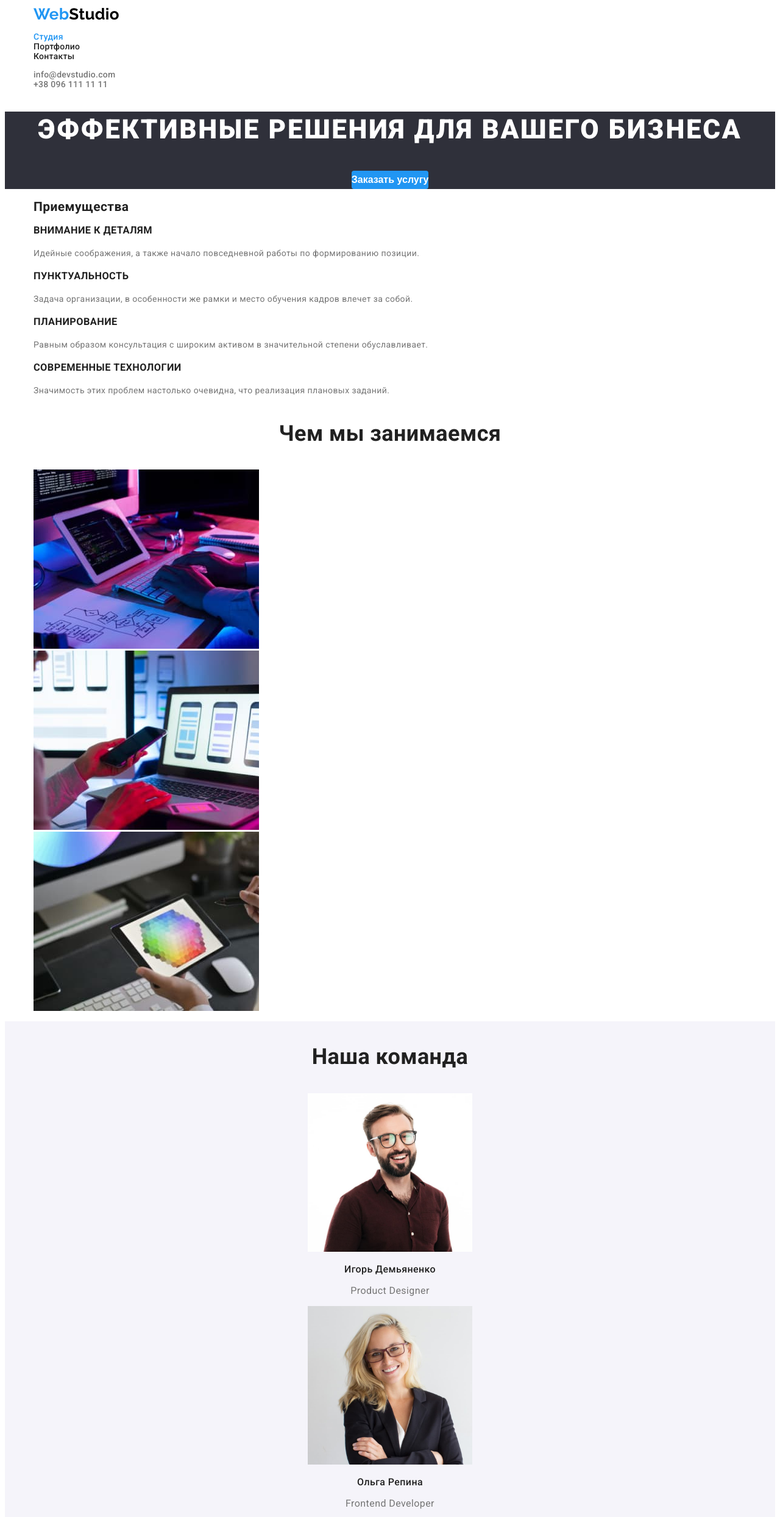
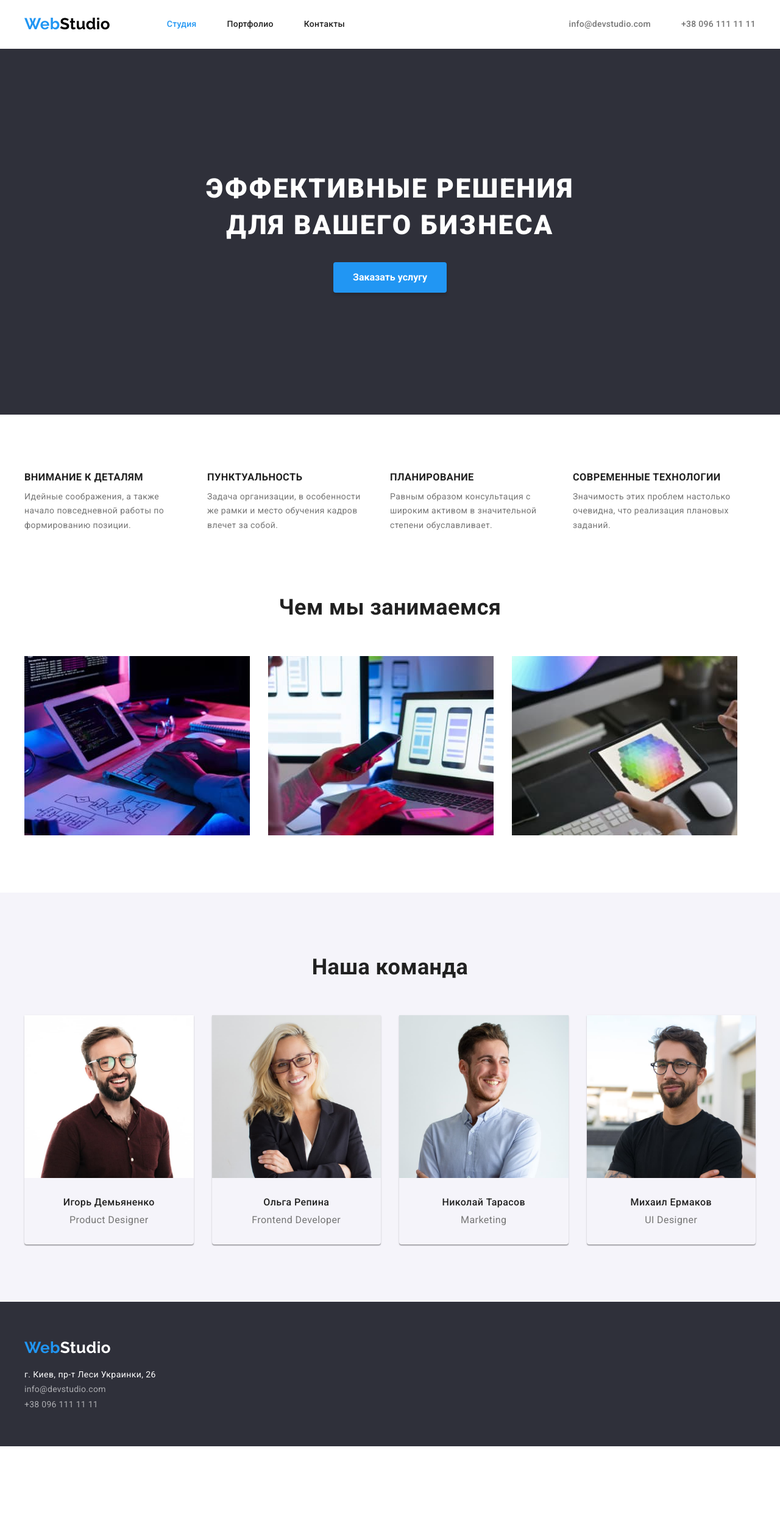
Before and after one commit to piron-johny/goit-html-css-40-dz-3, a plain HTML site: page index.html in a window 1280 px wide. Shown: the top 2488 px of the page at 61% size. After the commit the page ends 2372 px from the top, so only its background shows below. Drawn offline with nearby package versions, Linux system fonts and the light colour scheme.

Commit message:
Добавляет стили согласно Д/З №2

```diff
--- a/css/style.css
+++ b/css/style.css
@@ -6,18 +6,32 @@
   --btnBg:#F5F4FA;
   --colorText:#ffffff;
 }
+body {
+  margin: 0;
+}
+h1, h2, h3, h4, h5, h6, p {
+  padding: 0;
+  margin: 0;
+}
+img {
+  width: 100%;
+  height: auto;
+  display: block;
+}
 .list {
   list-style: none;
   padding: 0;
+  margin: 0;
 }
 .container {
-  width: 1170px;
+  width: 1230px;
   margin: 0 auto;
+  padding: 0 15px;
 }
 body {
   color: var(--primaryColor);
 
-  font-family: Roboto, Arial, sans-serif;
+  font-family: Roboto, sans-serif;
   font-weight: 400;
   font-size: 14px;
   letter-spacing: 0.03em;
@@ -58,6 +72,9 @@ body {
   line-height: 1.14;
   letter-spacing: 0.02em;
 }
+.header .container {
+  display: flex;
+}
 
 
 /* Навигация */
@@ -74,10 +91,22 @@ body {
 .logo span {
   color: var(--activeColor);
 }
+.nav {
+  display: flex;
+  align-items: center;
+}
+.nav__links {
+  display: flex;
+}
+.nav__links li:not(:last-child) {
+  margin-right: 50px;
+}
 .nav__link {
   font-weight: 500;
   line-height: 1.14;
   letter-spacing: 0.02em;
+  padding: 32px 0px;
+  display: block;
 }
 .nav__link:hover,
 .nav__link:focus,
@@ -89,8 +118,17 @@ body {
 }
 
 /* Контакты */
+.contacts {
+  display: flex;
+  margin-left: auto;
+}
 .contacts__item {
   color: var(--secondaryColor);
+  display: block;
+  padding: 32px 0;
+}
+.contacts li:last-child {
+  margin-left: 50px;
 }
 
 
@@ -100,51 +138,112 @@ body {
 .first-screen {
   background-color: var(--sectionBg);
   text-align: center;
+  height: 600px;
+}
+.first-screen .container {
+  display: flex;
+  justify-content: center;
+  align-items: center;
+  height: 100%;
+}
+.wrapper {
+  width: 696px;
 }
 .first-screen__title {
   color: var(--colorText);
-
   font-size: 44px;
   font-weight: 900;
   line-height: 1.36;
   letter-spacing: 0.06em;
   text-transform: uppercase;
+
+  margin-bottom: 30px;
 }
 .first-screen__btn {
   line-height: 1.87;
   font-weight: 700;
+  padding: 10px 32px;
+  box-shadow: 0px 4px 4px rgba(0, 0, 0, 0.15);
+  border-radius: 4px;
+}
+.first-screen__btn:hover {
+  color: var(--activeColor);
+  background-color: var(--btnBg);
 }
 
 /* Вторая секция */
+.advantages {
+  padding-top: 94px;
+  padding-bottom: 47px;
+}
+.advantages__title {
+  font-size: 0px;
+}
+.advantages__items {
+  display: flex;
+}
+.advantages__item {
+  width: 270px;
+}
+.advantages__item:not(:last-child) {
+  margin-right: 30px;
+}
 .advantages__subtitle {
   color: var(--primaryColor);
-
   font-weight: 700;
   line-height: 1.14;
-
   text-transform: uppercase;
+  margin-bottom: 10px;
 }
 .advantages__text {
   color: var(--secondaryColor);
-
   line-height: 1.7;
 }
 
 /* Третья секция */
+.work {
+  padding-top: 47px;
+  padding-bottom: 94px;
+}
+.work__title {
+  margin-bottom: 50px;
+}
+.work__list {
+  display: flex;
+  margin: -15px;
+}
+.work__item {
+  margin: 15px;
+}
 
 
 /* Четвертая секция */
 .team{
   background-color: var(--btnBg);
+  padding: 94px 0px;
+}
+.team__title {
+  margin-bottom: 50px;
+}
+.team__list {
   display: flex;
+  margin: -15px;
 }
 .team__item {
   text-align: center;
+  margin: 15px;
+  padding-bottom: 30px;
+  box-shadow: 0px 1px 3px rgba(0, 0, 0, 0.12), 0px 1px 1px rgba(0, 0, 0, 0.14), 0px 2px 1px rgba(0, 0, 0, 0.2);
+  border-radius: 0px 0px 4px 4px;
+}
+.team__img {
+  margin-bottom: 30px;
 }
 .team__subtitle {
   font-size: 16px;
   line-height: 1.19;
   font-weight: 500;
+  margin-bottom: 10px;
 }
 .team__text {
   color: var(--secondaryColor);
@@ -153,16 +252,28 @@ body {
 }
 
                /* --- Портфолио --- */
+.section-portfolio {
+  border-top: 1px solid #ECECEC;
+  padding: 94px 0px;
+}
+.section-portfolio .tittle {
+  font-size: 0;
+}
+.filter-list {
+  display: flex;
+  justify-content: center;
+
+  margin-bottom: 50px;
+}
 .filter-list__btn {
   color: var(--primaryColor);
-
   font-size: 16px;
   font-weight: 500;
   line-height: 1.5;
   text-align: center;
-/*
+
   padding: 6px 22px;
-  margin-right: 8px; */
+  margin-right: 8px;
 }
 .filter-list__btn:hover {
   background-color: var(--activeColor);
@@ -171,43 +282,63 @@ body {
 .filter-list__btn.btn-active {
   color: var(--colorText);
 }
-
-.content-list__tittle {
+.content-list {
+  display: flex;
+  flex-wrap: wrap;
+  margin: -15px;
+}
+.item {
+  margin: 15px;
+  border: 1px solid #EEEEEE;
+}
+.item:hover {
+  box-shadow: 0px 2px 3px rgba(0, 0, 0, 0.12);
+}
+.item__box {
+  padding: 20px 24px;
+}
+.item__tittle {
   font-size: 18px;
   line-height: 2;
   letter-spacing: 0.06em;
+  margin-bottom: 4px;
 }
-.content-list__text {
+.item__text {
   color: var(--secondaryColor);
 
   font-size: 16px;
   line-height: 1.86;
 }
-/* .filter-list {
-  display: flex;
-  justify-content: center;
-} */
-/* .content-lists {
-  display: flex;
-  flex-wrap: wrap;
-} */
+
 
 
 /* Подвал */
 .footer {
   background-color: var(--sectionBg);
+  padding: 60px 0px;
 }
 .footer .logo {
   color: var(--colorText);
+  display: block;
+  margin-bottom: 20px;
 }
 .address {
   font-style: normal;
 }
 .address__location {
   color: var(--colorText);
+  margin-bottom: 9px;
+  display: block;
+}
+.address .contacts{
+  display: inline;
+}
+.address .contacts li:last-child {
+  margin-left: 0px;
+  margin-top: 9px;
 }
 .address .contacts__item {
   color: rgba(255, 255, 255, 0.6);
-
   font-weight: 400;
+  padding: 0;
 }
--- a/index.html
+++ b/index.html
@@ -10,6 +10,7 @@
       href="https://fonts.googleapis.com/css2?family=Raleway:wght@700&family=Roboto:wght@400;500;700;900&display=swap"
       rel="stylesheet"
     />
+    <link rel="stylesheet" href="https://cdnjs.cloudflare.com/ajax/libs/modern-normalize/1.1.0/modern-normalize.min.css" integrity="sha512-wpPYUAdjBVSE4KJnH1VR1HeZfpl1ub8YT/NKx4PuQ5NmX2tKuGu6U/JRp5y+Y8XG2tV+wKQpNHVUX03MfMFn9Q==" crossorigin="anonymous" referrerpolicy="no-referrer" />
     <link rel="stylesheet" href="./css/style.css">
     <title>Go IT. Д\З №2</title>
   </head>
@@ -47,12 +48,14 @@
         <!-- section 1 -->
         <section class="first-screen">
           <div class="container">
+            <div class="wrapper">
               <h1 class="first-screen__title">
                 Эффективные решения для вашего бизнеса
               </h1>
               <button type="button" class="first-screen__btn btn btn-active">
                 Заказать услугу
               </button>
+            </div>
           </div>
         </section>
         <!-- /section 1 -->
@@ -109,7 +112,7 @@
                   height="294"
                 />
               </li>
-              <li>
+              <li class="work__item">
                 <img
                   class="work__img"
                   src="./img/mobile.jpg"
@@ -118,7 +121,7 @@
                   height="294"
                 />
               </li>
-              <li>
+              <li class="work__item">
                 <img
                   class="work__img"
                   src="./img/design.jpg"
```
Also changed, not shown: portfolio.html (+58 -40 lines). Lines whose indentation alone changed are shown as unchanged.
